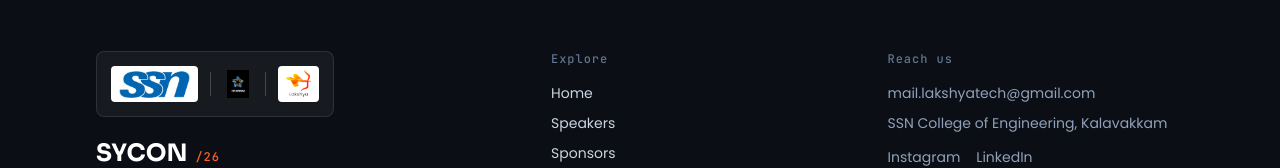
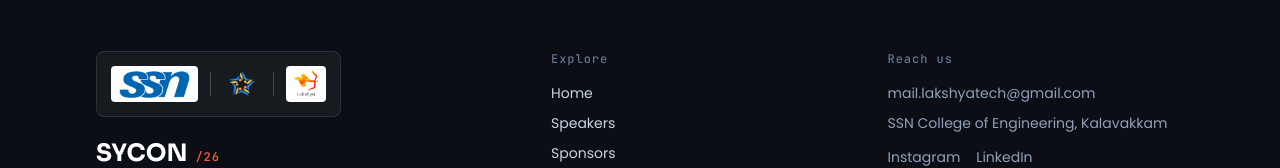
Before and after one commit to lakshya-tech-ssn/Sycon_Web_1, a React (Vite) app: page /committee in a window 1280 px wide. Shown: the part 6702-6870 px from the top of the page. Built offline with nearby package versions, Linux system fonts and the light colour scheme.

Commit message:
Update Footer.jsx

```diff
--- a/src/components/Footer.jsx
+++ b/src/components/Footer.jsx
@@ -16,7 +16,7 @@ export default function Footer() {
             </div>
             <span className="h-6 w-px bg-white/20" />
             <div className="flex items-center gap-2 px-1" title="SYCON '26">
-              <img src="/sycon_bg.png" alt="SYCON Logo" className="h-7 w-auto object-contain" />
+              <img src="/sycon_logo_1.png" alt="SYCON Logo" className="h-7 w-auto object-contain" />
             </div>
             <span className="h-6 w-px bg-white/20" />
             <div className="flex items-center gap-2 rounded bg-white px-2 py-1 shadow-xs" title="Organized by Lakshya">
```
